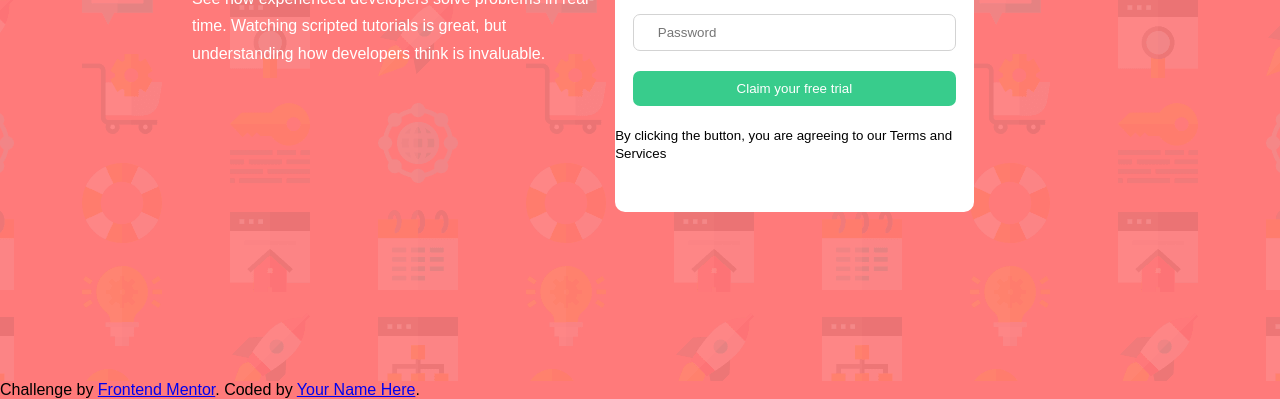
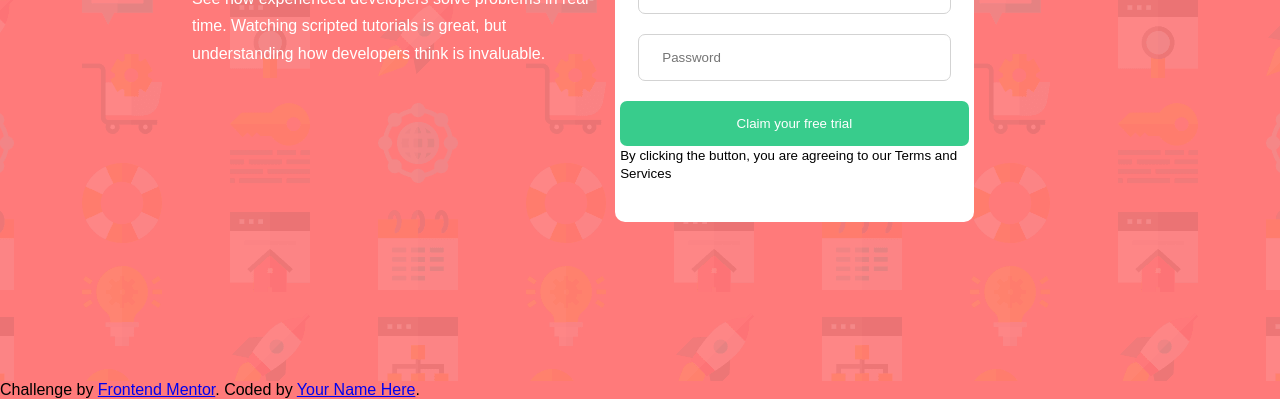
Before and after one commit to OladimejiSheriff/intro-component-with-signup-form, a plain HTML site: page index.html in a window 1280 px wide. Shown: the part 419-818 px from the top of the page. Drawn offline with Linux system fonts and the light colour scheme.

Commit message:
modify files

```diff
--- a/index.html
+++ b/index.html
@@ -55,7 +55,7 @@
             <i class="fas fa-exclamation-circle"></i>
             <small></small>
           </div>
-          <div class="form-control"><button>Claim your free trial</button></div>
+          <div class="f-control"><button>Claim your free trial</button></div>
           <div class="terms">
             <small>
               By clicking the button, you are agreeing to our
--- a/styles.css
+++ b/styles.css
@@ -59,11 +59,12 @@ main p {
 }
 form {
 
-  padding: 30px 0 50px;
+  padding: 30px 5px 40px;
   width: 100%;
   background-color: var(--White);
   border-radius: 10px;
 }
+
 .form-control {
   width: 90%;
   margin: 0 auto;
@@ -72,10 +73,13 @@ form {
 input,
 button {
   width: 100%;
-  padding: 10px 20px;
+  padding: 15px 20px;
   border-radius: 7px;
   outline: none;
   border: 1px solid lightgray;
+}
+ input:focus{
+  border-color: var(--Blue);
 }
 button {
   color: var(--White);
```
